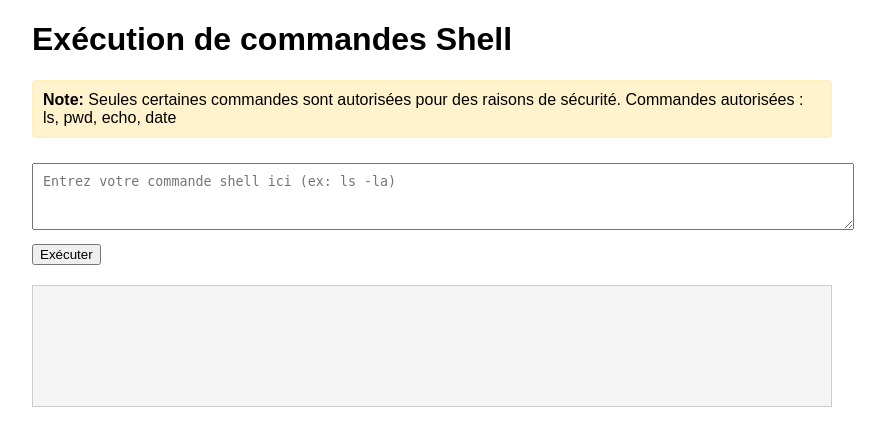
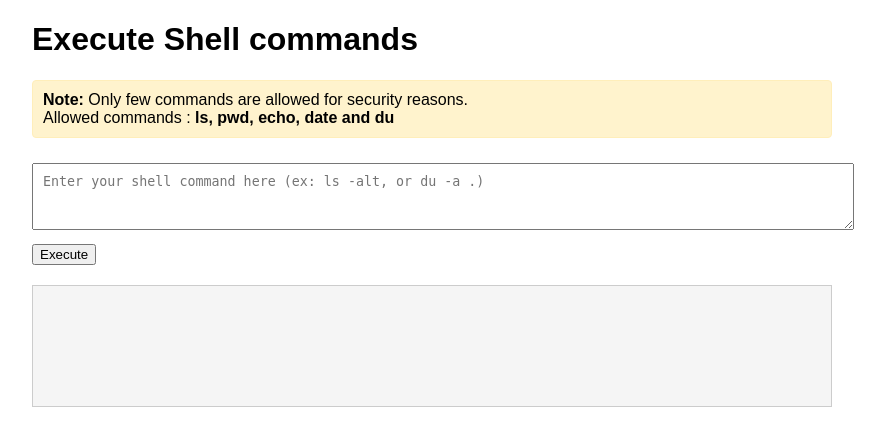
Before and after one commit to xaliphostes/test-flask, a Flask app: page / in a window 1280 px wide. Shown: the top 446 px of the page, without its empty margins (208-1093 px from the left). Run offline with Flask 3, Linux system fonts and the light colour scheme.

Commit message:
in english now

```diff
--- a/templates/index.html
+++ b/templates/index.html
@@ -1,7 +1,7 @@
 <!DOCTYPE html>
 <html>
 <head>
-    <title>Exécution de commandes Shell</title>
+    <title>Execute Shell commands</title>
     <style>
         body {
             font-family: Arial, sans-serif;
@@ -33,13 +33,13 @@
     </style>
 </head>
 <body>
-    <h1>Exécution de commandes Shell</h1>
+    <h1>Execute Shell commands</h1>
     <div class="warning">
-        <strong>Note:</strong> Seules certaines commandes sont autorisées pour des raisons de sécurité.
-        Commandes autorisées : ls, pwd, echo, date
+        <strong>Note:</strong> Only few commands are allowed for security reasons.<br>
+        Allowed commands : <b>ls, pwd, echo, date and du</b>
     </div>
-    <textarea id="commandInput" rows="3" placeholder="Entrez votre commande shell ici (ex: ls -la)"></textarea>
-    <button onclick="executeCommand()">Exécuter</button>
+    <textarea id="commandInput" rows="3" placeholder="Enter your shell command here (ex: ls -alt, or du -a .)"></textarea>
+    <button onclick="executeCommand()">Execute</button>
     <div id="output"></div>
 
     <script>
@@ -49,7 +49,7 @@
             const command = commandInput.value.trim();
 
             if (!command) {
-                outputDiv.innerHTML = '<span class="error">Veuillez entrer une commande</span>';
+                outputDiv.innerHTML = '<span class="error">Enter a command</span>';
                 return;
             }
 
@@ -71,7 +71,7 @@
                 }
             } catch (error) {
                 console.error('Error:', error);
-                outputDiv.innerHTML = `<span class="error">Erreur de connexion: ${error.message}</span>`;
+                outputDiv.innerHTML = `<span class="error">Connexion error: ${error.message}</span>`;
             }
         }
     </script>
```
